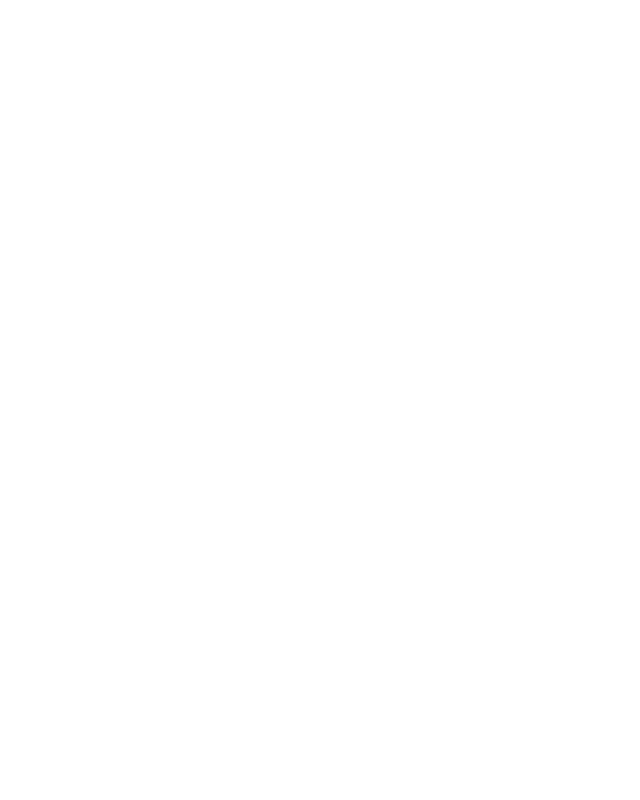
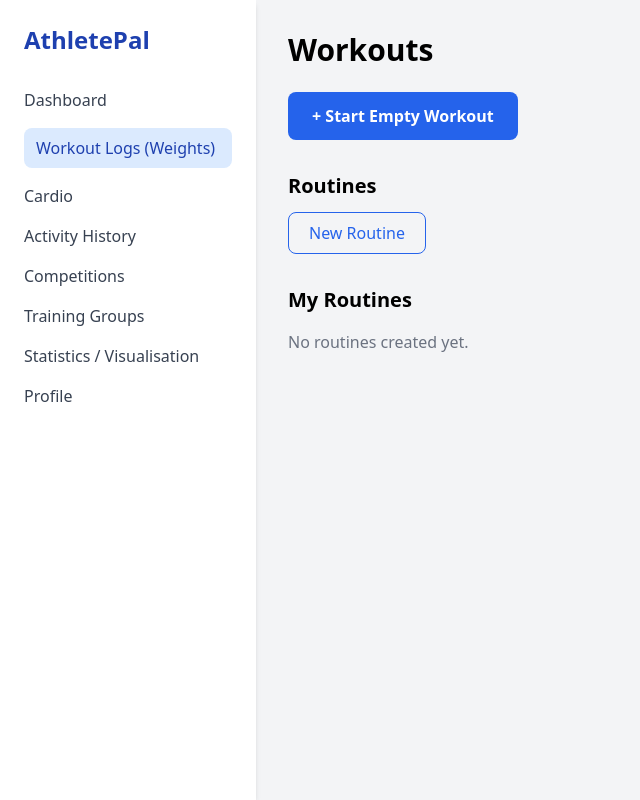
Before and after one commit to AdamA-code/AthletePal, a React app in the folder frontend/: page /workout-log in a window 1280 px wide. Before the commit this address had no page. Shown: the whole page, without its empty margins (0-640 px from the left). Built offline with nearby package versions, Linux system fonts and the light colour scheme; the HTML template or start-up script is replaced by a standard one.

Commit message:
WorkoutLogPage

```diff
--- a/frontend/src/App.jsx
+++ b/frontend/src/App.jsx
@@ -2,6 +2,7 @@ import { BrowserRouter, Routes, Route } from "react-router-dom"
 import LoginPage from "./pages/LoginPage"
 import CreateAccountPage from "./pages/CreateAccountPage"
 import DashboardPage from "./pages/Dashboard"
+import WorkoutLogPage from "./pages/WorkoutLogPage"
 
 function App() {
   return (
@@ -14,6 +15,8 @@ function App() {
         <Route path="/create-account" element={<CreateAccountPage />} />
 
         <Route path="dashboard" element={<DashboardPage />} />
+
+        <Route path="/workout-log" element={<WorkoutLogPage />} />
       </Routes>
 
     </BrowserRouter>
--- a/frontend/src/pages/Dashboard.jsx
+++ b/frontend/src/pages/Dashboard.jsx
@@ -10,7 +10,7 @@ function DashboardPage() {
                         Dashboard
                     </Link>
 
-                    <Link to="#" className="hover:text-blue-700">
+                    <Link to="/workout-log" className="hover:text-blue-700">
                         Workout Logs (Weights)
                     </Link>
 
--- /dev/null
+++ b/frontend/src/pages/WorkoutLogPage.jsx
@@ -0,0 +1,93 @@
+import { Link } from "react-router-dom"
+
+function WorkoutLogPage() {
+    return (
+        <div className="min-h-screen bg-gray-100 flex">
+
+            {/* Sidebar */}
+            <aside className="w-64 bg-white shadow-md p-6 flex flex-col">
+                <h1 className="text-2xl font-bold text-blue-800 mb-8">AthletePal</h1>
+
+                <nav className="flex flex-col gap-4 text-gray-700">
+
+                    <Link to="/dashboard" className="hover:text-blue-700">
+                        Dashboard
+                    </Link>
+
+                    <Link to="/workout-log" className="bg-blue-100 text-blue-800 px-3 py-2 rounded-lg font-medium">
+                        Workout Logs (Weights)
+                    </Link>
+
+                    <Link to="#" className="hover:text-blue-700">
+                        Cardio
+                    </Link>
+
+                    <Link to="#" className="hover:text-blue-700">
+                        Activity History
+                    </Link>
+
+                    <Link to="#" className="hover:text-blue-700">
+                        Competitions
+                    </Link>
+
+                    <Link to="#" className="hover:text-blue-700">
+                        Training Groups
+                    </Link>
+
+                    <Link to="#" className="hover:text-blue-700">
+                        Statistics / Visualisation
+                    </Link>
+
+                    <Link to="#" className="hover:text-blue-700">
+                        Profile
+                    </Link>
+
+                </nav>
+            </aside>
+
+
+            {/* Main Content */}
+            <main className="flex-1 p-8">
+
+                <h2 className="text-3xl font-bold mb-6">Workouts</h2>
+
+                {/* Start Empty Workout */}
+                <button className="bg-blue-600 text-white px-6 py-3 rounded-lg font-semibold hover:bg-blue-700 mb-8">
+                    + Start Empty Workout
+                </button>
+
+
+                {/* Routines Section */}
+                <div className="mb-8">
+
+                    <h3 className="text-xl font-semibold mb-3">
+                        Routines
+                    </h3>
+
+                    <button className="border border-blue-600 text-blue-600 px-5 py-2 rounded-lg hover:bg-blue-50">
+                        New Routine
+                    </button>
+
+                </div>
+
+
+                {/* My Routines (Empty for now) */}
+                <div>
+
+                    <h3 className="text-xl font-semibold mb-4">
+                        My Routines
+                    </h3>
+
+                    <p className="text-gray-500">
+                        No routines created yet.
+                    </p>
+
+                </div>
+
+            </main>
+
+        </div>
+    )
+}
+
+export default WorkoutLogPage
```
